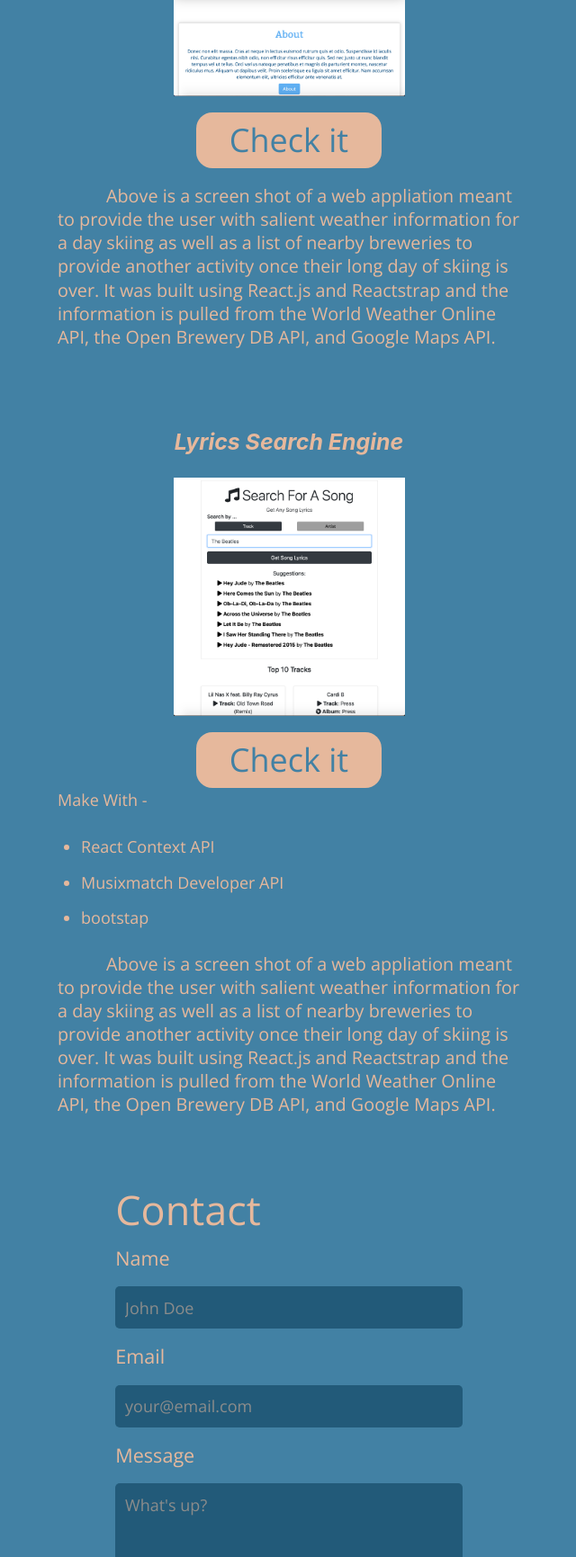
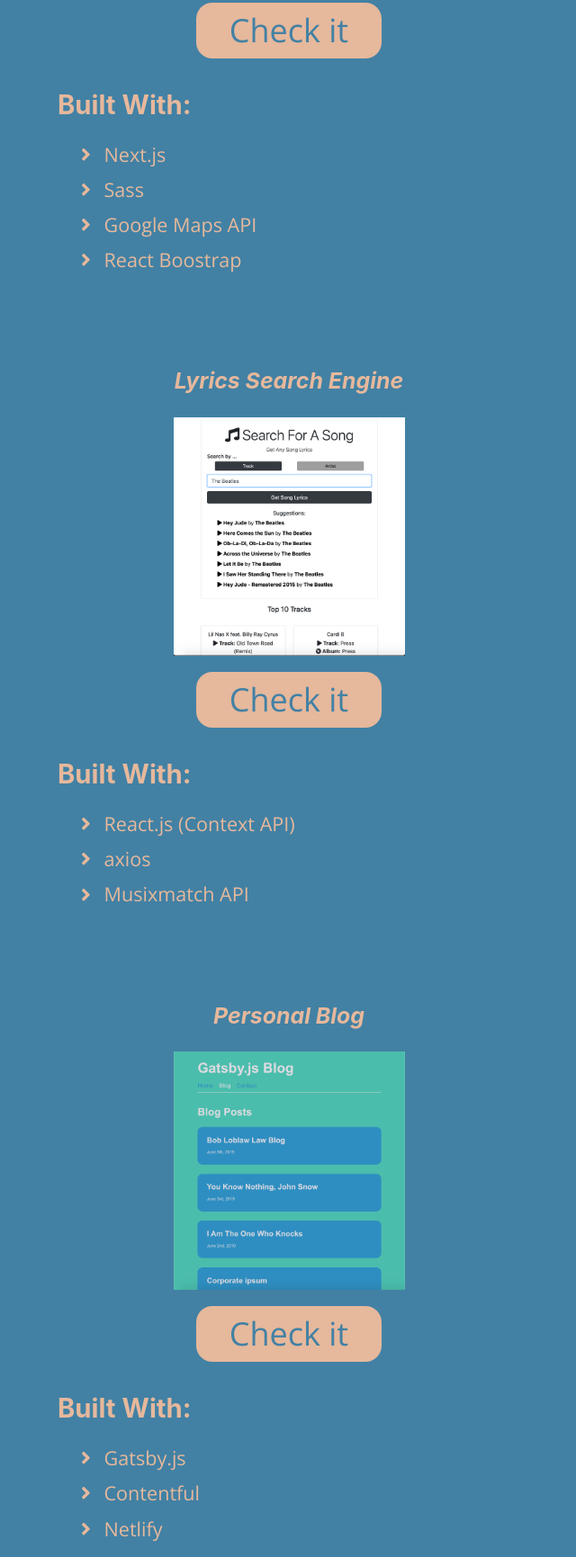
Before and after one commit to toddfichman/portfolio, a Gatsby site: page / in a window 1280 px wide. Shown: the part 2261-3992 px from the top of the page at 90% size, without its empty margins (576-1216 px from the left). Built offline with nearby package versions, Linux system fonts and the light colour scheme; Gatsby itself is replaced by a stand-in of ours; a web font is replaced by a local one.

Commit message:
Added what each app was built with

```diff
--- a/gatsby-config.js
+++ b/gatsby-config.js
@@ -6,6 +6,7 @@ module.exports = {
     skills: `Javascript, React, Node, CSS, HTML, Sass, Front-end`
   },
   plugins: [
+
     `gatsby-plugin-sass`,
     `gatsby-plugin-react-helmet`,
     {
@@ -20,15 +21,16 @@ module.exports = {
     {
       resolve: `gatsby-plugin-manifest`,
       options: {
-        name: `gatsby-starter-default`,
-        short_name: `starter`,
+        name: `Todd Fichman's Site`,
+        short_name: `Todd Fichman`,
         start_url: `/`,
-        background_color: `#663399`,
-        theme_color: `#663399`,
+        background_color: `#4281a4`,
+        theme_color: `#4281a4`,
         display: `minimal-ui`,
-        icon: `src/images/logo.png`, // This path is relative to the root of the site.
+        icon: `src/images/favicon-32x32.png`, // This path is relative to the root of the site.
       },
     },
+
     // this (optional) plugin enables Progressive Web App + Offline functionality
     // To learn more, visit: https://gatsby.app/offline
     // 'gatsby-plugin-offline',
--- a/src/components/portfolio.js
+++ b/src/components/portfolio.js
@@ -1,10 +1,6 @@
 import React, { Component } from 'react'
 import { FontAwesomeIcon } from '@fortawesome/react-fontawesome'
-import {
-  faAngleDoubleDown,
-  faArrowDown,
-  faChevronDown,
-} from '@fortawesome/free-solid-svg-icons'
+import { faChevronDown, faAngleRight } from '@fortawesome/free-solid-svg-icons'
 import Img from 'gatsby-image'
 import Fade from 'react-reveal/Fade'
 
@@ -81,22 +77,24 @@ export default class Bio extends Component {
                 Check it
               </a>
             </div>
-            <p>Make With - </p>
-            <ul>
-              <li>React.js</li>
-              <li>axios</li>
-              <li>Google Maps API</li>
-              <li>bootstap</li>
+            <h2>Built With: </h2>
+            <ul className="portfolio-tech-list">
+              <li> <FontAwesomeIcon icon={faAngleRight} /> <span className="portfolio-tech-list-text">React.js</span></li>
+              <li> <FontAwesomeIcon icon={faAngleRight} /> <span className="portfolio-tech-list-text">axios</span></li>
+              <li> <FontAwesomeIcon icon={faAngleRight} /> <span className="portfolio-tech-list-text">Google Maps API, World Weather
+              Online API, & the Open Brewery DB API</span></li>
+              <li> <FontAwesomeIcon icon={faAngleRight} /> <span className="portfolio-tech-list-text">reactstrap</span></li>
+
             </ul>
 
-            <p className="portfolio-text">
+            {/* <p className="portfolio-text">
               Above is a screen shot of a web appliation meant to provide the
               user with salient weather information for a day skiing as well as
               a list of nearby breweries to provide another activity once their
               long day of skiing is over. It was built using React.js and
               Reactstrap and the information is pulled from the World Weather
               Online API, the Open Brewery DB API, and Google Maps API.{' '}
-            </p>
+            </p> */}
           </div>
           <div className="portfolio-section">
             <h3 className="portfolio-item-header">Medical Practice Website</h3>
@@ -121,14 +119,15 @@ export default class Bio extends Component {
                 Check it
               </a>
             </div>
-            <p className="portfolio-text">
-              Above is a screen shot of a web appliation meant to provide the
-              user with salient weather information for a day skiing as well as
-              a list of nearby breweries to provide another activity once their
-              long day of skiing is over. It was built using React.js and
-              Reactstrap and the information is pulled from the World Weather
-              Online API, the Open Brewery DB API, and Google Maps API.{' '}
-            </p>
+            <h2>Built With: </h2>
+            <ul className="portfolio-tech-list">
+              <li> <FontAwesomeIcon icon={faAngleRight} /> <span className="portfolio-tech-list-text">Next.js</span></li>
+              <li> <FontAwesomeIcon icon={faAngleRight} /> <span className="portfolio-tech-list-text">Sass</span></li>
+              <li> <FontAwesomeIcon icon={faAngleRight} /> <span className="portfolio-tech-list-text">Google Maps API</span></li>
+              <li> <FontAwesomeIcon icon={faAngleRight} /> <span className="portfolio-tech-list-text">React Boostrap</span></li>
+
+            </ul>
+
           </div>
           <div className="portfolio-section">
             <h3 className="portfolio-item-header">Lyrics Search Engine</h3>
@@ -153,23 +152,49 @@ export default class Bio extends Component {
                 Check it
               </a>
             </div>
-            <p>Make With - </p>
-            <ul>
-              <li>React Context API</li>
-              <li>Musixmatch Developer API</li>
-              <li>bootstap</li>
+            <h2>Built With: </h2>
+            <ul className="portfolio-tech-list">
+              <li> <FontAwesomeIcon icon={faAngleRight} /> <span className="portfolio-tech-list-text">React.js (Context API)</span></li>
+              <li> <FontAwesomeIcon icon={faAngleRight} /> <span className="portfolio-tech-list-text">axios</span></li>
+              <li> <FontAwesomeIcon icon={faAngleRight} /> <span className="portfolio-tech-list-text">Musixmatch API</span></li>
+
+
             </ul>
-            <p className="portfolio-text">
-              Above is a screen shot of a web appliation meant to provide the
-              user with salient weather information for a day skiing as well as
-              a list of nearby breweries to provide another activity once their
-              long day of skiing is over. It was built using React.js and
-              Reactstrap and the information is pulled from the World Weather
-              Online API, the Open Brewery DB API, and Google Maps API.{' '}
-            </p>
+
+          </div>
+          <div className="portfolio-section">
+            <h3 className="portfolio-item-header">Personal Blog</h3>
+            <Fade>
+              <div className="portfolio-pic-container">
+                <a
+                  href="https://react-lyrics-69891.web.app/"
+                  target="_blank"
+                  rel="noopener noreferrer"
+                >
+                  <Img fluid={this.props.blogImage} alt="GATSBY_BLOG" />
+                </a>
+              </div>
+            </Fade>
+            <div className="portfolio-demo-link-container">
+              <a
+                href="https://trusting-morse-7b054d.netlify.com/"
+                target="_blank"
+                rel="noopener noreferrer"
+                className="portfolio-demo-link"
+              >
+                Check it
+              </a>
+            </div>
+            <h2>Built With: </h2>
+            <ul className="portfolio-tech-list">
+              <li> <FontAwesomeIcon icon={faAngleRight} /> <span className="portfolio-tech-list-text">Gatsby.js</span></li>
+              <li> <FontAwesomeIcon icon={faAngleRight} /> <span className="portfolio-tech-list-text">Contentful</span></li>
+              <li> <FontAwesomeIcon icon={faAngleRight} /> <span className="portfolio-tech-list-text">Netlify</span></li>
+
+            </ul>
           </div>
           <div className="contact-form-container">
-          <label className="contact-form-header">Contact</label>
+            <label className="contact-form-header">Contact Me</label>
             <form className="contact-form">
               <label className="contact-form-label">Name</label>
               <input
@@ -186,7 +211,11 @@ export default class Bio extends Component {
                 className="contact-form-input"
               />
               <label className="contact-form-label">Message</label>
-            <textarea name="message" className="contact-form-input" placeholder="What's up?"/>
+              <textarea
+                name="message"
+                className="contact-form-input"
+                placeholder="What's up?"
+              />
               <button className="contact-form-btn">Send</button>
             </form>
           </div>
--- a/src/pages/index.js
+++ b/src/pages/index.js
@@ -6,12 +6,22 @@ import Layout from '../components/layout'
 import SEO from '../components/seo'
 import Name from '../components/name'
 import Portfolio from '../components/portfolio'
+import favicon16 from '../images/favicon-16x16.png'
+import favicon32 from '../images/favicon-32x32.png'
 
 import '../styles/main.scss'
 
 const IndexPage = props => (
   <Layout>
-    <Helmet>
+    <Helmet
+
+    link={[
+      { rel: "icon", type: "image/png", sizes: "16x16", href: `${favicon16}` },
+      { rel: "icon", type: "image/png", sizes: "32x32", href: `${favicon32}` },
+
+    ]}
+    >
+
       <link
         href="https://fonts.googleapis.com/css?family=Open+Sans:600|Pacifico"
         rel="stylesheet"
@@ -28,6 +38,7 @@ const IndexPage = props => (
       brewSkiImage={props.data.brewSki.childImageSharp.fluid}
       FECImage={props.data.fec.childImageSharp.fluid}
       lyricsImage={props.data.lyrics.childImageSharp.fluid}
+      blogImage={props.data.blog.childImageSharp.fluid}
     />
   </Layout>
 )
@@ -55,6 +66,13 @@ export const pageQuery = graphql`
         }
       }
     }
+    blog: file(relativePath: { eq: "gatsbyBlogImage.png" }) {
+      childImageSharp {
+        fluid(maxWidth: 500, quality: 100) {
+          ...GatsbyImageSharpFluid
+        }
+      }
+    }
   }
 `
 
--- a/src/styles/components/_portfolio.scss
+++ b/src/styles/components/_portfolio.scss
@@ -47,11 +47,22 @@
     font-size: 1.1rem;
   }
 
+  &-tech-list {
+    list-style: none;
+    font-size: 1.2rem;
+    margin-bottom: 6rem;
+
+    &-text {
+      margin-left: .5rem;
+    }
+  }
+
   &-demo-link-container {
     width: 100%;
     margin-top: 1rem;
     display: flex;
     justify-content: center;
+    margin-bottom: 2rem;
   }
 
   &-demo-link {
@@ -96,7 +107,7 @@
   &-header {
     color: #e6b89c;
     font-family: $font-secondary;
-    font-size: 2.5rem;
+    font-size: 3rem;
     text-align: center;
     width: 100%
   }
@@ -118,8 +129,9 @@
   }
 
   textarea {
-    height: 7rem;
+    height: 9rem;
     margin-bottom: 2rem;
+    resize: none;
   }
 
   &-btn {
@@ -130,6 +142,8 @@
     color: $color-primary;
     transition: color .5s ease, background-color .5s ease;
     font-size: 2rem;
+    cursor: pointer;
+
 
     &:visited {
       color: $color-primary;
@@ -158,6 +172,10 @@
   .portfolio {
     padding: 10% 1.5rem;
     margin-top: -3rem;
+
+    &-demo-link {
+      width: 75%
+    }
 
     .contact-form-container {
       // position: relative;
```
Also changed, not shown: src/components/name.js (+0 -12 lines), src/pages/404.js (+4 -3 lines), src/images/favicon-16x16.png (added), src/images/favicon-32x32.png (added), src/images/gatsbyBlogImage.png (added), 1 other file. Lines whose indentation alone changed are shown as unchanged.
